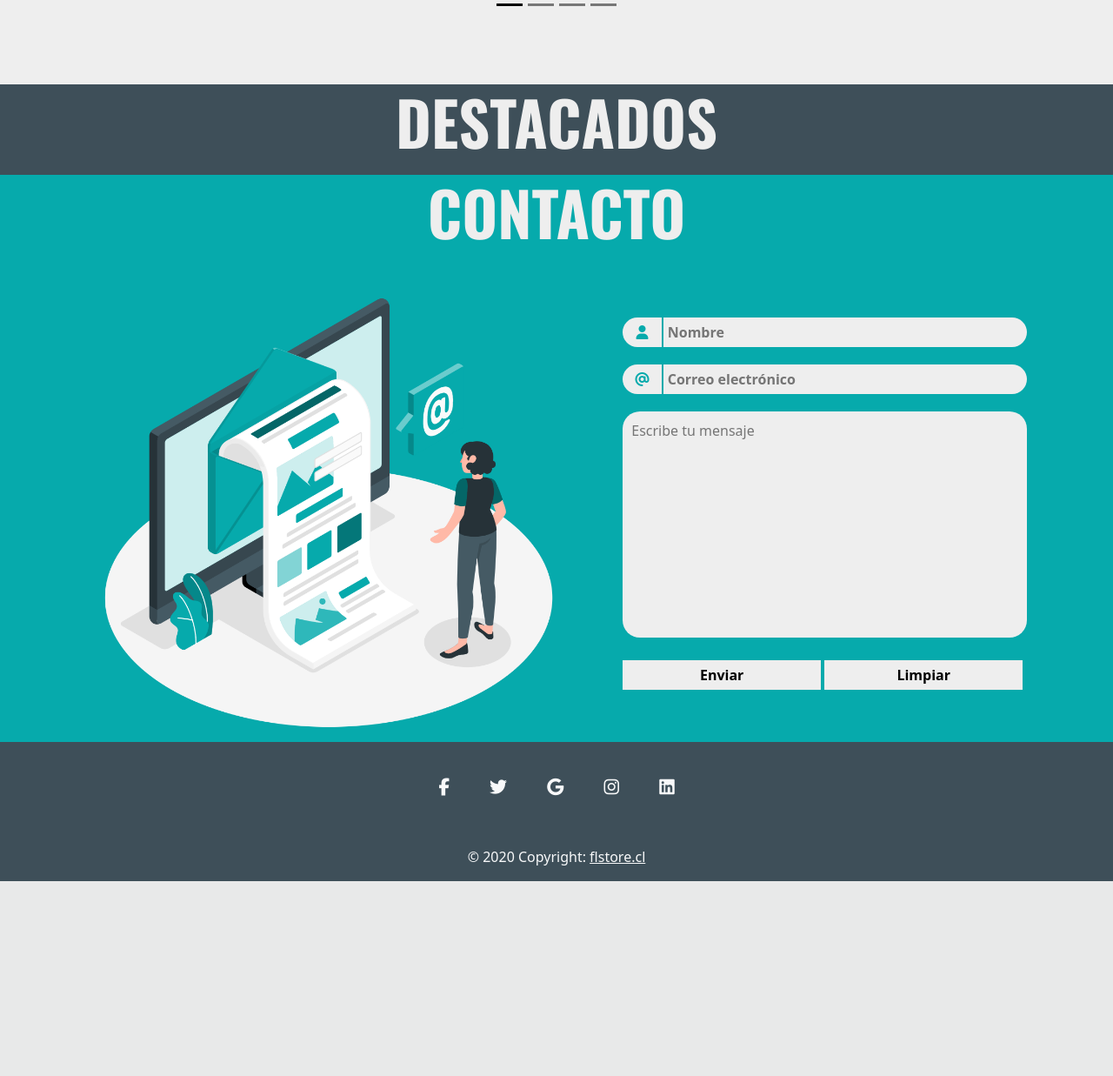
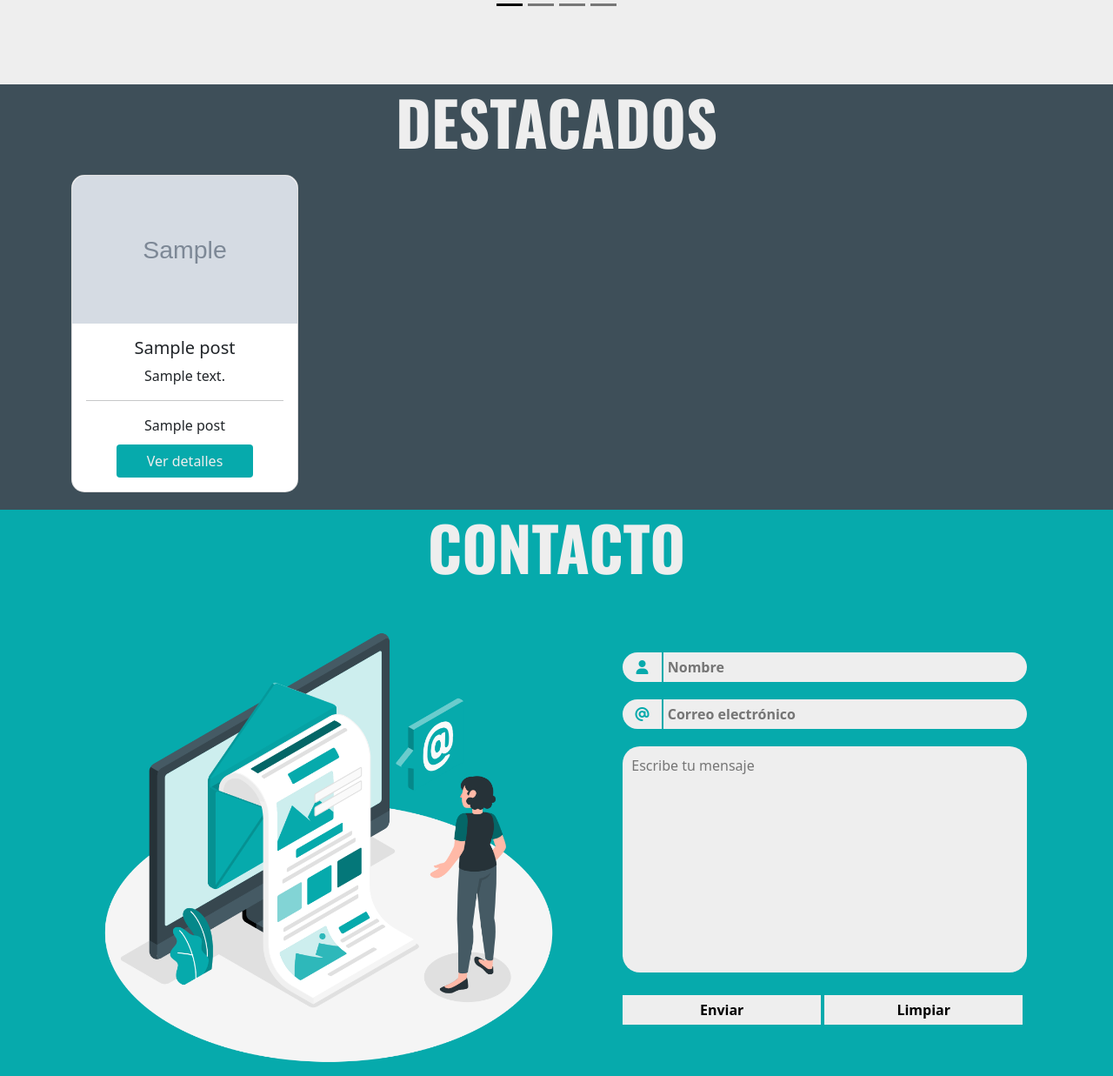
Before and after one commit to JorgPalma/FLStore, a Django app: page / in a window 1280 px wide. Shown: the part 679-1916 px from the top of the page at 87% size. Before the commit the page ends 1692 px from the top, so only its background shows below. Run offline with Django 3.2, Linux system fonts and the light colour scheme; tables that the repository leaves empty hold one stand-in row (values such as "Sample post"); grey boxes marked "Sample" are stand-in pictures; some libraries are stand-ins or nearby versions.

Commit message:
Commit Listar

```diff
--- a/core/templates/core/home.html
+++ b/core/templates/core/home.html
@@ -1,4 +1,5 @@
 {% load static %}
+{% load humanize %}
 
 <!DOCTYPE html>
 <html lang="es">
@@ -141,7 +142,22 @@
         <div class="articles container">
             <h2 class="op-h2 text-center">DESTACADOS</h2>
             <div class="op-articles-container row">
-
+                {% for post in posts %}
+                <div class="col-12 col-sm-6 col-md-4 col-lg-3">
+                    <article class="card op-card">
+                        {% if post.imgP %}
+                        <img class="card-img-top op-card-img" src="{{ post.imgP.url }}"alt="{{ post.nombreP }}"/>
+                        {% endif %}
+                        <div class="card-body">
+                            <h5 class="card-title text-center">{{post.nombreP}}</h5>
+                            <p class="card-text text-center">{{post.miniDescripcion}}</p>
+                            <hr>
+                                <div class="text-center">{{ post.nombreU }}</div>
+                            <a href="detalle.html" class="btn button1">Ver detalles</a>
+                        </div>
+                    </article>
+                </div>
+                {% endfor %}
             </div>
         </div>
     </main>
--- a/core/views.py
+++ b/core/views.py
@@ -1,10 +1,15 @@
 from django.shortcuts import render
+from .models import post
 
 # Create your views here.
 
 def home(request):
 
-    return render(request, 'core/home.html')
+        posts = post.objects.all()
+        data = {
+                'posts': posts
+        }
+        return render(request, 'core/home.html', data)
 
 def login(request):
 
```
